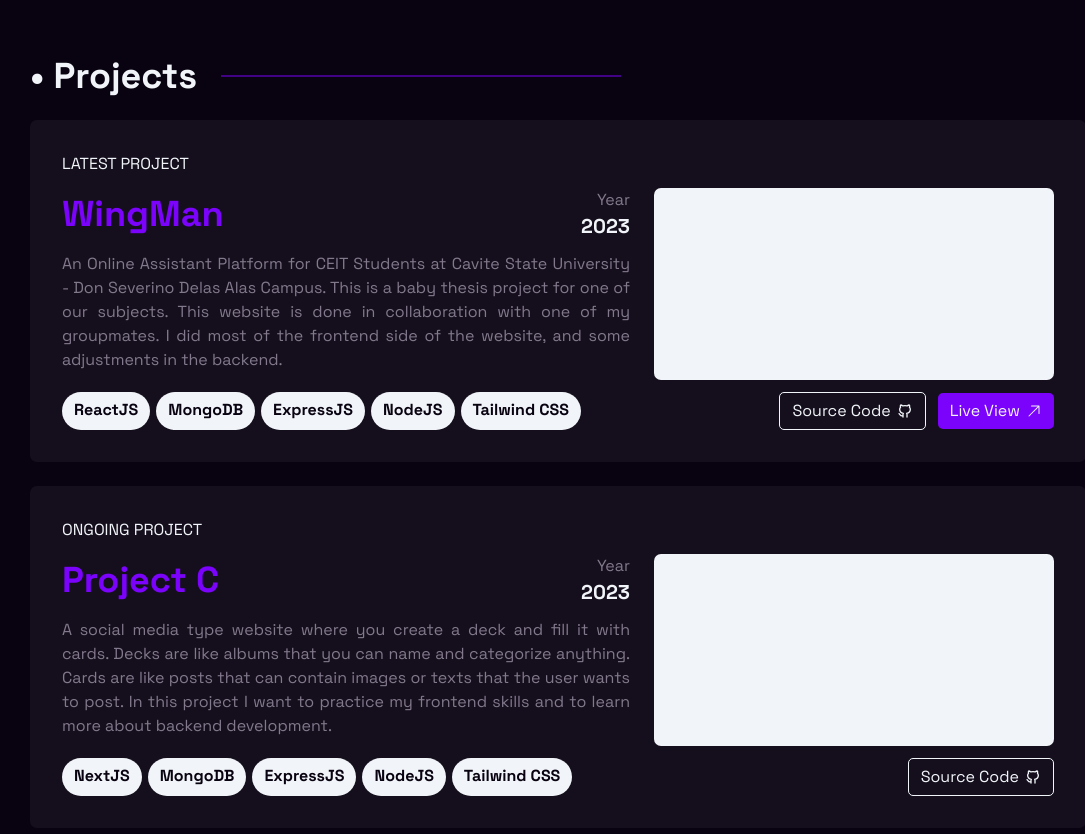
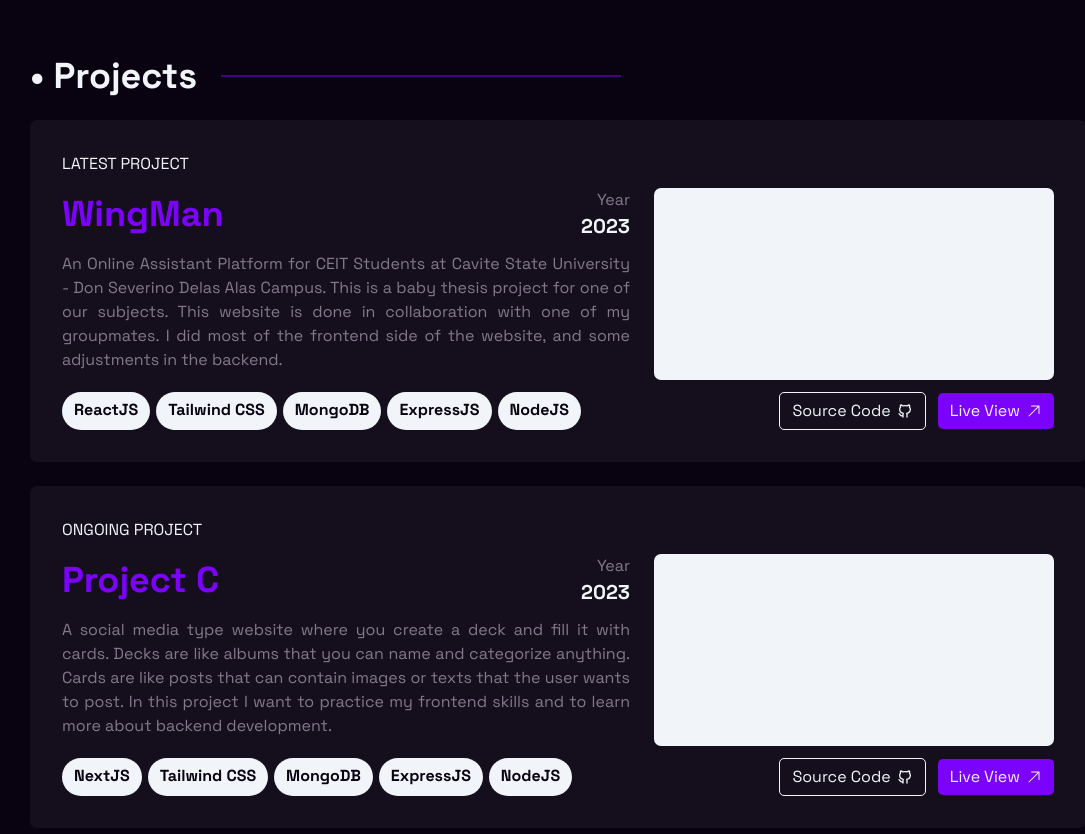
Before and after one commit to aaronjoshuaespinosa/portfolio, a Next.js app: page / in a window 1280 px wide. Shown: the part 1520-2354 px from the top of the page, without its empty margins (82-1167 px from the left). Built offline with nearby package versions, Linux system fonts and the light colour scheme.

Commit message:
Split project component

```diff
--- /dev/null
+++ b/components/Project.tsx
@@ -0,0 +1,58 @@
+import Link from 'next/link'
+import { projects } from '@/constants';
+import { TbBrandGithub } from "react-icons/tb";
+import { HiArrowUpRight } from "react-icons/hi2";
+
+const Project = () => {
+    return (
+        <>
+            {/* INDIVIDUAL PROJECTS */}
+            {projects.map((project, i) => (
+                <div key={i} className='flex flex-col gap-y-[0.75rem] p-[2rem] bg-secondary/10 rounded-[7px] w-full'>
+                    <p>{project.label}</p>
+                    <div className='flex flex-row gap-x-[1.5rem]'>
+
+                        {/* PROJECT DETAILS */}
+                        <div className='flex flex-col gap-y-[0.75rem]'>
+                            <div className='flex flex-row justify-between items-center'>
+                                <h1 className='text-4xl text-accent font-bold'>{project.title}</h1>
+                                <div className='flex flex-col items-end'>
+                                    <p className='text-secondary'>Year</p>
+                                    <p className='text-primary text-xl font-bold'>{project.year}</p>
+                                </div>
+                            </div>
+                            <p className='text-justify text-secondary'>{project.desc}</p>
+                        </div>
+
+                        {/* PROJECT IMAGE */}
+                        <div className='bg-primary w-[25rem] h-[12rem] rounded-[7px] flex shrink-0'>
+                            <img src="" alt="" />
+                        </div>
+                    </div>
+
+                    <div className='w-full flex justify-between'>
+                        {/* PROJECT CATEGORIES */}
+                        <div className='flex gap-x-[0.375rem]'>
+                            {project.tags.map((tag, i) => (
+                                <p className='py-[0.375rem] px-[0.75rem] bg-primary text-dark w-fit font-bold rounded-full'>{tag}</p>
+                            ))}
+                        </div>
+
+                        {/* PROJECT LINKS */}
+                        <div className='flex justify-center items-center gap-x-[12px]'>
+                            <Link href={project.srcLink} target="_blank">
+                                <p className='flex gap-x-[6px] justify-center items-center border-primary border-[1px] rounded-[5px] py-[0.375rem] px-[0.75rem] hover:bg-primary hover:text-dark cursor-pointer'>Source Code <TbBrandGithub /></p>
+                            </Link>
+
+                            <Link href={project.liveLink} target="_blank">
+                                <p className='flex gap-x-[6px] justify-center items-center bg-accent rounded-[5px] py-[0.375rem] px-[0.75rem] hover:bg-accent/50 cursor-pointer'>Live View <HiArrowUpRight /></p>
+                            </Link>
+                        </div>
+                    </div>
+                </div>
+            ))}
+        </>
+    );
+}
+
+export default Project;
--- a/components/index.tsx
+++ b/components/index.tsx
@@ -1,5 +1,7 @@
 import NavBar from "./NavBar";
+import Project from "./Project";
 
 export {
     NavBar,
+    Project,
 }
--- a/constants/index.tsx
+++ b/constants/index.tsx
@@ -107,3 +107,38 @@ export const stacks = [
         ]
     },
 ]
+
+export const projects = [
+    {
+        label: "LATEST PROJECT",
+        title: "WingMan",
+        year: "2023",
+        img: "",
+        srcLink: "https://github.com/eyrooonnn/WingMan-App",
+        liveLink: "https://wingman-web.vercel.app/",
+        desc: "An Online Assistant Platform for CEIT Students at Cavite State University - Don Severino Delas Alas Campus. This is a baby thesis project for one of our subjects. This website is done in collaboration with one of my groupmates. I did most of the frontend side of the website, and some adjustments in the backend.",
+        tags: [
+            "ReactJS",
+            "Tailwind CSS",
+            "MongoDB",
+            "ExpressJS",
+            "NodeJS",
+        ]
+    },
+    {
+        label: "ONGOING PROJECT",
+        title: "Project C",
+        year: "2023",
+        img: "",
+        srcLink: "#",
+        liveLink: "#",
+        desc: "A social media type website where you create a deck and fill it with cards. Decks are like albums that you can name and categorize anything. Cards are like posts that can contain images or texts that the user wants to post. In this project I want to practice my frontend skills and to learn more about backend development.",
+        tags: [
+            "NextJS",
+            "Tailwind CSS",
+            "MongoDB",
+            "ExpressJS",
+            "NodeJS",
+        ]
+    },
+]
--- a/pages/index.tsx
+++ b/pages/index.tsx
@@ -2,9 +2,7 @@ import Head from 'next/head'
 import Link from 'next/link'
 import { motion } from 'framer-motion';
 import { icons, stacks } from '@/constants';
-import { NavBar } from '@/components';
-import { TbBrandGithub } from "react-icons/tb";
-import { HiArrowUpRight } from "react-icons/hi2";
+import { NavBar, Project } from '@/components';
 
 export default function Home() {
 
@@ -28,7 +26,7 @@ export default function Home() {
         <div className='flex flex-col text-[1.5rem] gap-y-[1.5rem] items-center fixed bottom-0 left-0 pl-[1rem] md:pl-[1.5rem] lg:pl-[3rem] z-50'>
           {icons.map((icon, i) => (
             <Link href={icon.link} target="blank">
-              <motion.p key={i} title={icon.title} initial={{ x: "-100%", opacity: 0 }} animate={{ x: 0, opacity: 1, transition: { duration: 0.5, delay: i * 0.2 + 1 } }} whileHover={{ y: -3, color: "#7B03FC" }} transition={{ duration: 0.2 }} className='cursor-pointer'>{icon.icon}</motion.p>
+              <motion.p key={i} title={icon.title} initial={{ x: "-100%", opacity: 0 }} animate={{ x: 0, opacity: 1, transition: { duration: 0.5, delay: i * 0.2 + 1 } }} whileHover={{ y: -2, color: "#7B03FC" }} transition={{ duration: 0.2 }} className='cursor-pointer'>{icon.icon}</motion.p>
             </Link>
           ))}
           <motion.div initial={{ x: "-1500%", opacity: 0 }} animate={{ x: 0, opacity: 1, transition: { duration: 0.5, delay: 6 * 0.2 + 1 } }} className='w-[1px] h-[5rem] bg-primary' />
@@ -69,7 +67,6 @@ export default function Home() {
           </motion.div>
 
         </section>
-
       </main>
 
       {/* ABOUT SECTION */}
@@ -93,7 +90,7 @@ export default function Home() {
                     <h1 className='font-bold text-accent text-2xl'>{stack.title}</h1>
                     <div className='flex gap-x-[12px] text-[2rem]'>
                       {stack.icons.map((icon, i) => (
-                        <motion.p key={i} title={icon.title} whileHover={{ y: -3, color: `${icon.hoverColor}` }} transition={{ duration: 0.2 }}>{icon.ico}</motion.p>
+                        <motion.p key={i} title={icon.title} className="cursor-crosshair" whileHover={{ y: -3, color: `${icon.hoverColor}` }} transition={{ duration: 0.2 }}>{icon.ico}</motion.p>
                       ))}
                     </div>
                   </div>
@@ -133,86 +130,7 @@ export default function Home() {
 
           {/* SECTION DETAILS */}
           <div className='flex flex-col items-center gap-y-[1.5rem] w-full'>
-            {/* WINGMAN */}
-            <div className='flex flex-col gap-y-[0.75rem] p-[2rem] bg-secondary/10 rounded-[7px] w-full'>
-              <p>LATEST PROJECT</p>
-              <div className='flex flex-row gap-x-[1.5rem]'>
-
-                {/* PROJECT DETAILS */}
-                <div className='flex flex-col gap-y-[0.75rem]'>
-                  <div className='flex flex-row justify-between items-center'>
-                    <h1 className='text-4xl text-accent font-bold'>WingMan</h1>
-                    <div className='flex flex-col items-end'>
-                      <p className='text-secondary'>Year</p>
-                      <p className='text-primary text-xl font-bold'>2023</p>
-                    </div>
-                  </div>
-                  <p className='text-justify text-secondary'>An Online Assistant Platform for CEIT Students at Cavite State University - Don Severino Delas Alas Campus. This is a baby thesis project for one of our subjects. This website is done in collaboration with one of my groupmates. I did most of the frontend side of the website, and some adjustments in the backend.</p>
-                </div>
-
-                {/* PROJECT IMAGE */}
-                <div className='bg-primary w-[25rem] h-[12rem] rounded-[7px] flex shrink-0'>
-                  <img src="" alt="" />
-                </div>
-              </div>
-
-              <div className='w-full flex justify-between'>
-                {/* PROJECT CATEGORIES */}
-                <div className='flex gap-x-[0.375rem]'>
-                  <p className='py-[0.375rem] px-[0.75rem] bg-primary text-dark w-fit font-bold rounded-full'>ReactJS</p>
-                  <p className='py-[0.375rem] px-[0.75rem] bg-primary text-dark w-fit font-bold rounded-full'>MongoDB</p>
-                  <p className='py-[0.375rem] px-[0.75rem] bg-primary text-dark w-fit font-bold rounded-full'>ExpressJS</p>
-                  <p className='py-[0.375rem] px-[0.75rem] bg-primary text-dark w-fit font-bold rounded-full'>NodeJS</p>
-                  <p className='py-[0.375rem] px-[0.75rem] bg-primary text-dark w-fit font-bold rounded-full'>Tailwind CSS</p>
-                </div>
-
-                <div className='flex justify-center items-center gap-x-[12px]'>
-                  <p className='flex gap-x-[6px] justify-center items-center border-primary border-[1px] rounded-[5px] py-[0.375rem] px-[0.75rem] hover:bg-primary hover:text-dark cursor-pointer'>Source Code <TbBrandGithub /></p>
-                  <p className='flex gap-x-[6px] justify-center items-center bg-accent rounded-[5px] py-[0.375rem] px-[0.75rem] hover:bg-accent/50 cursor-pointer'>Live View <HiArrowUpRight /></p>
-                </div>
-              </div>
-            </div>
-
-            {/* PROJECT C */}
-            <div className='flex flex-col gap-y-[0.75rem] p-[2rem] bg-secondary/10 rounded-[7px]'>
-              <p>ONGOING PROJECT</p>
-              <div className='flex flex-row gap-x-[1.5rem]'>
-
-                {/* PROJECT DETAILS */}
-                <div className='flex flex-col gap-y-[0.75rem]'>
-                  <div className='flex flex-row justify-between items-center'>
-                    <h1 className='text-4xl text-accent font-bold'>Project C</h1>
-                    <div className='flex flex-col items-end'>
-                      <p className='text-secondary'>Year</p>
-                      <p className='text-primary text-xl font-bold'>2023</p>
-                    </div>
-                  </div>
-                  <p className='text-justify text-secondary'>A social media type website where you create a deck and fill it with cards. Decks are like albums that you can name and categorize anything. Cards are like posts that can contain images or texts that the user wants to post. In this project I want to practice my frontend skills and to learn more about backend development.</p>
-                </div>
-
-                {/* PROJECT IMAGE */}
-                <div className='bg-primary w-[25rem] h-[12rem] rounded-[7px] flex shrink-0'>
-                  <img src="" alt="" />
-                </div>
-              </div>
-
-              <div className='w-full flex justify-between'>
-                {/* PROJECT CATEGORIES */}
-                <div className='flex gap-x-[0.375rem]'>
-                  <p className='py-[0.375rem] px-[0.75rem] bg-primary text-dark w-fit font-bold rounded-full'>NextJS</p>
-                  <p className='py-[0.375rem] px-[0.75rem] bg-primary text-dark w-fit font-bold rounded-full'>MongoDB</p>
-                  <p className='py-[0.375rem] px-[0.75rem] bg-primary text-dark w-fit font-bold rounded-full'>ExpressJS</p>
-                  <p className='py-[0.375rem] px-[0.75rem] bg-primary text-dark w-fit font-bold rounded-full'>NodeJS</p>
-                  <p className='py-[0.375rem] px-[0.75rem] bg-primary text-dark w-fit font-bold rounded-full'>Tailwind CSS</p>
-                </div>
-
-                <div className='flex justify-center items-center gap-x-[12px]'>
-                  <p className='flex gap-x-[6px] justify-center items-center border-primary border-[1px] rounded-[5px] py-[0.375rem] px-[0.75rem]'>Source Code <TbBrandGithub /></p>
-                  {/* <p className='flex gap-x-[6px] justify-center items-center bg-accent rounded-[5px] py-[0.375rem] px-[0.75rem]'>Live View <HiArrowUpRight /></p> */}
-                </div>
-              </div>
-            </div>
-
+            <Project />
           </div>
         </div>
       </section>
```
Lines whose indentation alone changed are shown as unchanged.
